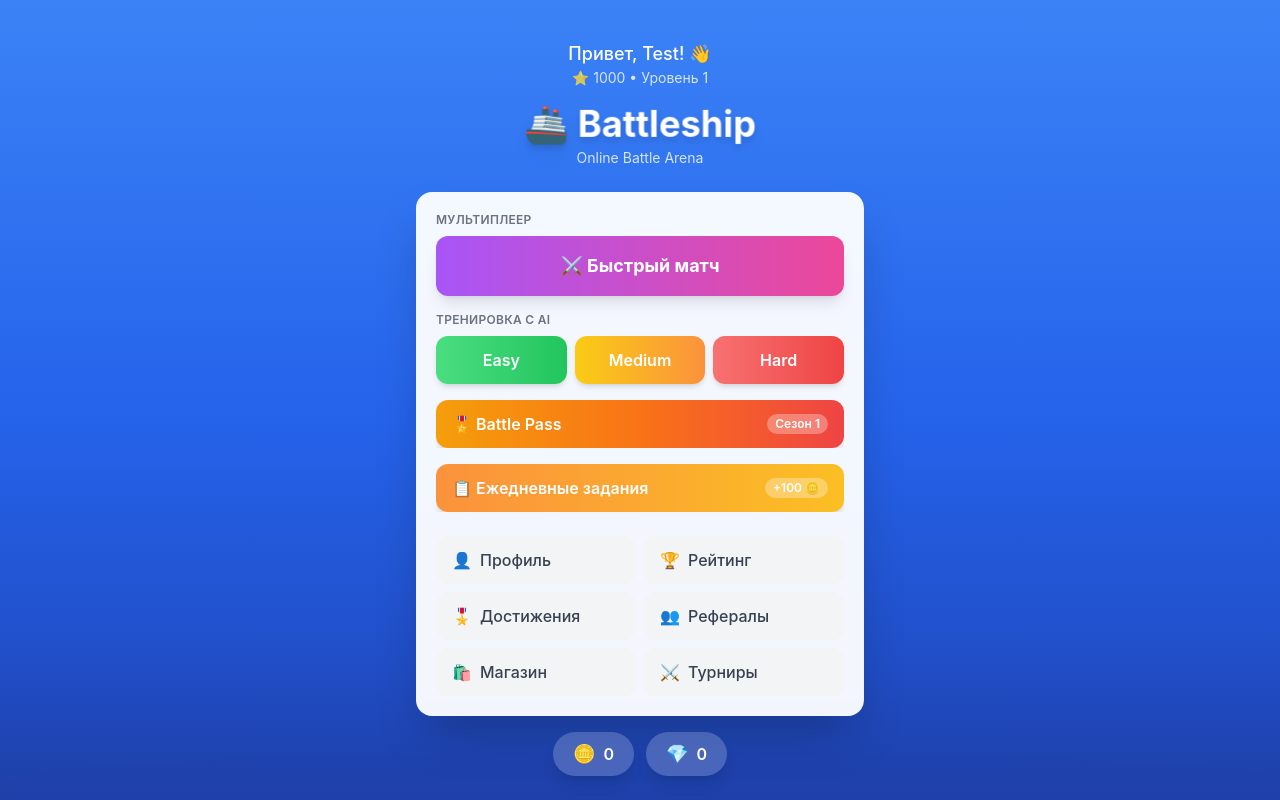
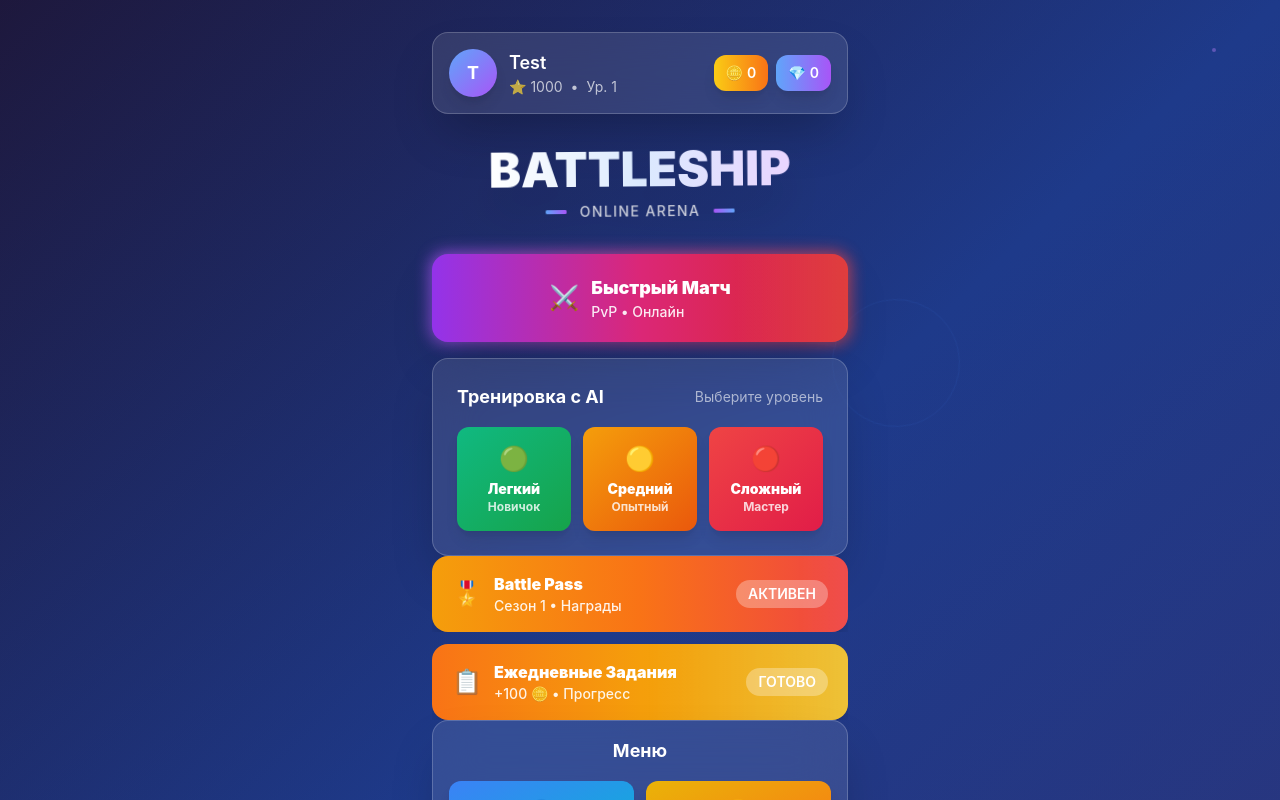
Before and after one commit to kosss26/battleship, a React (Vite) app in the folder frontend/: page / in a window 1280 px wide. Built offline with nearby package versions, Linux system fonts and the light colour scheme; no server answers.

Commit message:
Modernize home page design with glassmorphism, animations, and better UX

```diff
--- a/frontend/src/pages/Home.jsx
+++ b/frontend/src/pages/Home.jsx
@@ -1,6 +1,6 @@
 import { Link, useNavigate } from 'react-router-dom'
 import { useSelector } from 'react-redux'
-import { motion } from 'framer-motion'
+import { motion, useScroll, useTransform } from 'framer-motion'
 import { haptic } from '../utils/telegram.js'
 
 function Home() {
@@ -26,187 +26,360 @@ function Home() {
     hidden: { opacity: 0 },
     visible: {
       opacity: 1,
-      transition: { staggerChildren: 0.1 },
+      transition: { staggerChildren: 0.15, delayChildren: 0.2 },
     },
   }
 
   const itemVariants = {
-    hidden: { opacity: 0, y: 20 },
-    visible: { opacity: 1, y: 0 },
+    hidden: { opacity: 0, y: 30, scale: 0.9 },
+    visible: {
+      opacity: 1,
+      y: 0,
+      scale: 1,
+      transition: {
+        type: "spring",
+        stiffness: 100,
+        damping: 15
+      }
+    },
+  }
+
+  const floatingVariants = {
+    animate: {
+      y: [0, -10, 0],
+      rotate: [0, 2, 0, -2, 0],
+      transition: {
+        duration: 6,
+        repeat: Infinity,
+        ease: "easeInOut"
+      }
+    }
   }
 
   return (
-    <div className="min-h-screen bg-gradient-to-b from-blue-500 via-blue-600 to-blue-800 p-4 overflow-hidden">
-      {/* Декоративные волны */}
-      <div className="absolute inset-0 overflow-hidden pointer-events-none">
-        <div className="absolute bottom-0 left-0 right-0 h-32 bg-gradient-to-t from-blue-900/30 to-transparent" />
+    <div className="min-h-screen bg-gradient-to-br from-slate-900 via-blue-900 to-indigo-900 relative overflow-hidden">
+      {/* Фоновые элементы */}
+      <div className="absolute inset-0">
+        {/* Градиентный фон */}
+        <div className="absolute inset-0 bg-gradient-to-br from-purple-900/20 via-blue-900/20 to-cyan-900/20" />
+
+        {/* Анимированные частицы */}
         <motion.div
-          className="absolute -bottom-4 left-0 right-0 h-16 bg-blue-800/20"
-          animate={{ x: [0, 10, 0] }}
-          transition={{ duration: 4, repeat: Infinity, ease: 'easeInOut' }}
-          style={{ borderRadius: '100% 100% 0 0' }}
+          className="absolute top-20 left-10 w-2 h-2 bg-blue-400/30 rounded-full"
+          animate={{
+            y: [0, -100, 0],
+            opacity: [0.3, 1, 0.3],
+          }}
+          transition={{ duration: 4, repeat: Infinity, delay: 0 }}
+        />
+        <motion.div
+          className="absolute top-32 right-16 w-1 h-1 bg-purple-400/40 rounded-full"
+          animate={{
+            y: [0, -80, 0],
+            opacity: [0.4, 1, 0.4],
+          }}
+          transition={{ duration: 3, repeat: Infinity, delay: 1 }}
+        />
+        <motion.div
+          className="absolute bottom-40 left-20 w-3 h-3 bg-cyan-400/20 rounded-full"
+          animate={{
+            y: [0, -60, 0],
+            opacity: [0.2, 0.8, 0.2],
+          }}
+          transition={{ duration: 5, repeat: Infinity, delay: 2 }}
+        />
+
+        {/* Геометрические фигуры */}
+        <motion.div
+          className="absolute top-1/4 right-1/4 w-32 h-32 border border-blue-500/10 rounded-full"
+          animate={{ rotate: 360 }}
+          transition={{ duration: 20, repeat: Infinity, ease: "linear" }}
+        />
+        <motion.div
+          className="absolute bottom-1/4 left-1/4 w-24 h-24 border border-purple-500/10 rounded-full"
+          animate={{ rotate: -360 }}
+          transition={{ duration: 25, repeat: Infinity, ease: "linear" }}
         />
       </div>
 
       <motion.div
-        className="max-w-md mx-auto pt-6 relative z-10"
+        className="max-w-md mx-auto pt-8 px-4 relative z-10"
         variants={containerVariants}
         initial="hidden"
         animate="visible"
       >
-        {/* Приветствие пользователя */}
+        {/* Хедер с профилем */}
         {user && (
-          <motion.div variants={itemVariants} className="text-center text-white mb-4">
-            <p className="text-lg font-medium">Привет, {user.first_name || 'Игрок'}! 👋</p>
-            <p className="text-sm opacity-80">
-              ⭐ {user.rating || 1000} • Уровень {user.level || 1}
+          <motion.div
+            variants={itemVariants}
+            className="mb-8"
+          >
+            <div className="flex items-center justify-between bg-white/10 backdrop-blur-xl rounded-2xl p-4 border border-white/20 shadow-2xl">
+              <div className="flex items-center gap-3">
+                <motion.div
+                  className="w-12 h-12 bg-gradient-to-br from-blue-400 to-purple-500 rounded-full flex items-center justify-center text-white font-bold text-lg shadow-lg"
+                  whileHover={{ scale: 1.1 }}
+                >
+                  {user.first_name?.[0]?.toUpperCase() || 'И'}
+                </motion.div>
+                <div>
+                  <p className="text-white font-semibold text-lg">
+                    {user.first_name || 'Игрок'}
                   </p>
+                  <div className="flex items-center gap-2 text-white/70 text-sm">
+                    <span>⭐ {user.rating || 1000}</span>
+                    <span>•</span>
+                    <span>Ур. {user.level || 1}</span>
+                  </div>
+                </div>
+              </div>
+              <div className="flex gap-2">
+                <motion.div
+                  whileHover={{ scale: 1.05 }}
+                  className="bg-gradient-to-r from-yellow-400 to-orange-500 px-3 py-2 rounded-xl flex items-center gap-1 text-white font-semibold shadow-lg"
+                >
+                  <span className="text-sm">🪙</span>
+                  <span className="text-sm">{user.gold || 0}</span>
+                </motion.div>
+                <motion.div
+                  whileHover={{ scale: 1.05 }}
+                  className="bg-gradient-to-r from-blue-400 to-purple-500 px-3 py-2 rounded-xl flex items-center gap-1 text-white font-semibold shadow-lg"
+                >
+                  <span className="text-sm">💎</span>
+                  <span className="text-sm">{user.gems || 0}</span>
+                </motion.div>
+              </div>
+            </div>
           </motion.div>
         )}
 
         {/* Логотип */}
         <motion.div
           variants={itemVariants}
-          className="text-center mb-6"
+          className="text-center mb-8"
         >
-          <motion.h1
-            className="text-4xl font-bold text-white drop-shadow-lg"
-            animate={{ scale: [1, 1.02, 1] }}
-            transition={{ duration: 2, repeat: Infinity }}
+          <motion.div
+            variants={floatingVariants}
+            animate="animate"
+            className="inline-block"
           >
-            🚢 Battleship
-          </motion.h1>
-          <p className="text-white/80 text-sm mt-1">Online Battle Arena</p>
+            <h1 className="text-5xl font-black text-transparent bg-gradient-to-r from-white via-blue-100 to-purple-200 bg-clip-text drop-shadow-2xl">
+              BATTLESHIP
+            </h1>
+            <div className="flex items-center justify-center gap-2 mt-2">
+              <motion.div
+                className="w-8 h-1 bg-gradient-to-r from-blue-400 to-purple-500 rounded-full"
+                animate={{ scaleX: [0, 1, 0] }}
+                transition={{ duration: 2, repeat: Infinity, delay: 1 }}
+              />
+              <p className="text-white/80 font-medium tracking-widest text-sm uppercase">
+                Online Arena
+              </p>
+              <motion.div
+                className="w-8 h-1 bg-gradient-to-r from-purple-500 to-blue-400 rounded-full"
+                animate={{ scaleX: [0, 1, 0] }}
+                transition={{ duration: 2, repeat: Infinity, delay: 1 }}
+              />
+            </div>
+          </motion.div>
         </motion.div>
 
-        {/* Основные кнопки */}
+        {/* Основные игровые режимы */}
         <motion.div
           variants={itemVariants}
-          className="bg-white/95 backdrop-blur-sm rounded-2xl shadow-2xl p-5 space-y-4"
+          className="space-y-4"
         >
-          {/* PvP режим */}
-          <div className="space-y-2">
-            <p className="text-xs text-gray-500 font-semibold uppercase tracking-wide">Мультиплеер</p>
-            <motion.button
-              onClick={handlePvP}
+          {/* PvP режим - главный */}
+          <motion.div
             whileHover={{ scale: 1.02 }}
             whileTap={{ scale: 0.98 }}
-              className="w-full py-4 bg-gradient-to-r from-purple-500 to-pink-500 text-white rounded-xl font-bold text-lg shadow-lg hover:shadow-xl transition-shadow flex items-center justify-center gap-2"
+            className="relative group"
           >
-              ⚔️ Быстрый матч
-            </motion.button>
+            <div className="absolute -inset-0.5 bg-gradient-to-r from-purple-500 via-pink-500 to-red-500 rounded-2xl blur opacity-75 group-hover:opacity-100 transition duration-300"></div>
+            <button
+              onClick={handlePvP}
+              className="relative w-full bg-gradient-to-r from-purple-600 via-pink-600 to-red-600 text-white py-5 px-6 rounded-2xl font-bold text-xl shadow-2xl flex items-center justify-center gap-3 overflow-hidden"
+            >
+              <motion.div
+                className="absolute inset-0 bg-gradient-to-r from-transparent via-white/20 to-transparent"
+                animate={{ x: ['-100%', '100%'] }}
+                transition={{ duration: 2, repeat: Infinity, ease: "easeInOut" }}
+              />
+              <span className="text-2xl">⚔️</span>
+              <div className="text-left">
+                <div className="font-black text-lg">Быстрый Матч</div>
+                <div className="text-sm font-medium opacity-90">PvP • Онлайн</div>
               </div>
+            </button>
+          </motion.div>
 
-          {/* Режим против AI */}
-          <div className="space-y-2">
-            <p className="text-xs text-gray-500 font-semibold uppercase tracking-wide">Тренировка с AI</p>
-            <div className="grid grid-cols-3 gap-2">
+          {/* AI режимы */}
+          <motion.div
+            variants={itemVariants}
+            className="bg-white/10 backdrop-blur-xl rounded-2xl p-6 border border-white/20 shadow-2xl"
+          >
+            <div className="flex items-center justify-between mb-4">
+              <h3 className="text-white font-bold text-lg">Тренировка с AI</h3>
+              <span className="text-white/60 text-sm">Выберите уровень</span>
+            </div>
+            <div className="grid grid-cols-3 gap-3">
               {[
-                { diff: 'easy', label: 'Easy', color: 'from-green-400 to-green-500' },
-                { diff: 'medium', label: 'Medium', color: 'from-yellow-400 to-orange-400' },
-                { diff: 'hard', label: 'Hard', color: 'from-red-400 to-red-500' },
-              ].map(({ diff, label, color }) => (
+                {
+                  diff: 'easy',
+                  label: 'Легкий',
+                  icon: '🟢',
+                  color: 'from-emerald-500 to-green-600',
+                  desc: 'Новичок'
+                },
+                {
+                  diff: 'medium',
+                  label: 'Средний',
+                  icon: '🟡',
+                  color: 'from-amber-500 to-orange-600',
+                  desc: 'Опытный'
+                },
+                {
+                  diff: 'hard',
+                  label: 'Сложный',
+                  icon: '🔴',
+                  color: 'from-red-500 to-rose-600',
+                  desc: 'Мастер'
+                },
+              ].map(({ diff, label, icon, color, desc }) => (
                 <motion.button
                   key={diff}
                   onClick={() => handleStartGame(diff)}
-                  whileHover={{ scale: 1.05 }}
+                  whileHover={{ scale: 1.05, y: -2 }}
                   whileTap={{ scale: 0.95 }}
-                  className={`py-3 bg-gradient-to-r ${color} text-white rounded-xl font-semibold shadow-md`}
+                  className={`relative bg-gradient-to-br ${color} text-white py-4 px-3 rounded-xl font-bold shadow-lg overflow-hidden group`}
                 >
-                  {label}
+                  <div className="absolute inset-0 bg-black/20 opacity-0 group-hover:opacity-100 transition-opacity" />
+                  <div className="relative text-center">
+                    <span className="text-2xl block mb-1">{icon}</span>
+                    <div className="font-black text-sm">{label}</div>
+                    <div className="text-xs opacity-80">{desc}</div>
+                  </div>
                 </motion.button>
               ))}
             </div>
-          </div>
+          </motion.div>
+        </motion.div>
 
-          {/* Battle Pass - выделенный блок */}
+        {/* Особые возможности */}
         <motion.div
-            whileHover={{ scale: 1.01 }}
-            className="relative overflow-hidden"
+          variants={itemVariants}
+          className="space-y-3"
+        >
+          {/* Battle Pass */}
+          <motion.div
+            whileHover={{ scale: 1.02 }}
+            whileTap={{ scale: 0.98 }}
+            className="relative group overflow-hidden"
           >
             <Link
               to="/battlepass"
               onClick={handleNavClick}
-              className="block w-full bg-gradient-to-r from-amber-500 via-orange-500 to-red-500 text-white py-3 px-4 rounded-xl font-semibold shadow-md"
+              className="block w-full bg-gradient-to-r from-amber-500 via-orange-500 to-red-500 text-white py-4 px-5 rounded-2xl font-bold shadow-xl relative overflow-hidden"
             >
-              <div className="flex items-center justify-between">
-                <span>🎖️ Battle Pass</span>
-                <span className="bg-white/30 px-2 py-0.5 rounded-full text-xs">Сезон 1</span>
+              <motion.div
+                className="absolute inset-0 bg-gradient-to-r from-transparent via-white/20 to-transparent"
+                animate={{ x: ['-100%', '100%'] }}
+                transition={{ duration: 3, repeat: Infinity, ease: "easeInOut" }}
+              />
+              <div className="relative flex items-center justify-between">
+                <div className="flex items-center gap-3">
+                  <span className="text-2xl">🎖️</span>
+                  <div>
+                    <div className="font-black">Battle Pass</div>
+                    <div className="text-sm font-medium opacity-90">Сезон 1 • Награды</div>
+                  </div>
+                </div>
+                <span className="bg-white/30 px-3 py-1 rounded-full text-sm font-semibold">АКТИВЕН</span>
               </div>
             </Link>
           </motion.div>
 
           {/* Ежедневные задания */}
           <motion.div
-            whileHover={{ scale: 1.01 }}
-            className="relative overflow-hidden"
+            whileHover={{ scale: 1.02 }}
+            whileTap={{ scale: 0.98 }}
+            className="relative group overflow-hidden"
           >
             <Link
               to="/daily"
               onClick={handleNavClick}
-              className="block w-full bg-gradient-to-r from-orange-400 to-amber-400 text-white py-3 px-4 rounded-xl font-semibold shadow-md"
+              className="block w-full bg-gradient-to-r from-orange-500 via-amber-500 to-yellow-500 text-white py-4 px-5 rounded-2xl font-bold shadow-xl relative overflow-hidden"
             >
-              <div className="flex items-center justify-between">
-                <span>📋 Ежедневные задания</span>
-                <span className="bg-white/30 px-2 py-0.5 rounded-full text-xs">+100 🪙</span>
+              <motion.div
+                className="absolute inset-0 bg-gradient-to-r from-transparent via-white/20 to-transparent"
+                animate={{ x: ['-100%', '100%'] }}
+                transition={{ duration: 3, repeat: Infinity, ease: "easeInOut", delay: 0.5 }}
+              />
+              <div className="relative flex items-center justify-between">
+                <div className="flex items-center gap-3">
+                  <span className="text-2xl">📋</span>
+                  <div>
+                    <div className="font-black">Ежедневные Задания</div>
+                    <div className="text-sm font-medium opacity-90">+100 🪙 • Прогресс</div>
+                  </div>
+                </div>
+                <span className="bg-white/30 px-3 py-1 rounded-full text-sm font-semibold">ГОТОВО</span>
               </div>
             </Link>
           </motion.div>
+        </motion.div>
 
         {/* Навигация */}
-          <div className="grid grid-cols-2 gap-2 pt-2">
+        <motion.div
+          variants={itemVariants}
+          className="bg-white/10 backdrop-blur-xl rounded-2xl p-4 border border-white/20 shadow-2xl"
+        >
+          <h3 className="text-white font-bold text-lg mb-4 text-center">Меню</h3>
+          <div className="grid grid-cols-2 gap-3">
             {[
-              { to: '/profile', icon: '👤', label: 'Профиль' },
-              { to: '/leaderboard', icon: '🏆', label: 'Рейтинг' },
-              { to: '/achievements', icon: '🎖️', label: 'Достижения' },
-              { to: '/referrals', icon: '👥', label: 'Рефералы' },
-              { to: '/shop', icon: '🛍️', label: 'Магазин' },
-              { to: '/tournaments', icon: '⚔️', label: 'Турниры' },
-            ].map(({ to, icon, label }) => (
-              <motion.div key={to} whileHover={{ scale: 1.03 }} whileTap={{ scale: 0.97 }}>
+              { to: '/profile', icon: '👤', label: 'Профиль', color: 'from-blue-500 to-cyan-500' },
+              { to: '/leaderboard', icon: '🏆', label: 'Рейтинг', color: 'from-yellow-500 to-orange-500' },
+              { to: '/achievements', icon: '🎖️', label: 'Достижения', color: 'from-purple-500 to-pink-500' },
+              { to: '/referrals', icon: '👥', label: 'Рефералы', color: 'from-green-500 to-emerald-500' },
+              { to: '/shop', icon: '🛍️', label: 'Магазин', color: 'from-indigo-500 to-purple-500' },
+              { to: '/tournaments', icon: '⚔️', label: 'Турниры', color: 'from-red-500 to-rose-500' },
+            ].map(({ to, icon, label, color }) => (
+              <motion.div
+                key={to}
+                whileHover={{ scale: 1.05, y: -2 }}
+                whileTap={{ scale: 0.95 }}
+                className="relative group"
+              >
                 <Link
                   to={to}
                   onClick={handleNavClick}
-                  className="flex items-center gap-2 w-full bg-gray-100 text-gray-700 py-3 px-4 rounded-xl font-medium hover:bg-gray-200 transition-colors"
+                  className={`block bg-gradient-to-br ${color} text-white p-4 rounded-xl font-bold shadow-lg text-center overflow-hidden group-hover:shadow-2xl transition-all duration-300`}
                 >
-                  <span>{icon}</span>
-                  <span>{label}</span>
+                  <div className="absolute inset-0 bg-black/20 opacity-0 group-hover:opacity-100 transition-opacity" />
+                  <div className="relative">
+                    <span className="text-2xl block mb-2">{icon}</span>
+                    <div className="text-sm font-black">{label}</div>
+                  </div>
                 </Link>
               </motion.div>
             ))}
           </div>
         </motion.div>
 
-        {/* Валюта */}
-        {user && (
+        {/* Версия и футер */}
         <motion.div
           variants={itemVariants}
-            className="mt-4 flex justify-center gap-3"
+          className="text-center mt-8"
         >
-            <motion.div
-              whileHover={{ scale: 1.05 }}
-              className="bg-white/20 backdrop-blur-sm px-5 py-2 rounded-full flex items-center gap-2 text-white font-semibold shadow-lg"
-            >
-              <span className="text-lg">🪙</span>
-              <span>{user.gold || 0}</span>
+          <div className="bg-white/5 backdrop-blur-sm rounded-xl px-4 py-3 border border-white/10">
+            <p className="text-white/60 text-sm font-medium">
+              v1.0.0 • Telegram Mini App
+            </p>
+            <p className="text-white/40 text-xs mt-1">
+              Разработано с ❤️ для моряков
+            </p>
+          </div>
         </motion.div>
-            <motion.div
-              whileHover={{ scale: 1.05 }}
-              className="bg-white/20 backdrop-blur-sm px-5 py-2 rounded-full flex items-center gap-2 text-white font-semibold shadow-lg"
-            >
-              <span className="text-lg">💎</span>
-              <span>{user.gems || 0}</span>
-            </motion.div>
-          </motion.div>
-        )}
-
-        {/* Версия */}
-        <motion.p
-          variants={itemVariants}
-          className="text-center text-white/50 text-xs mt-6"
-        >
-          v1.0.0 • Telegram Mini App
-        </motion.p>
       </motion.div>
     </div>
   )
```
Lines whose indentation alone changed are shown as unchanged.
